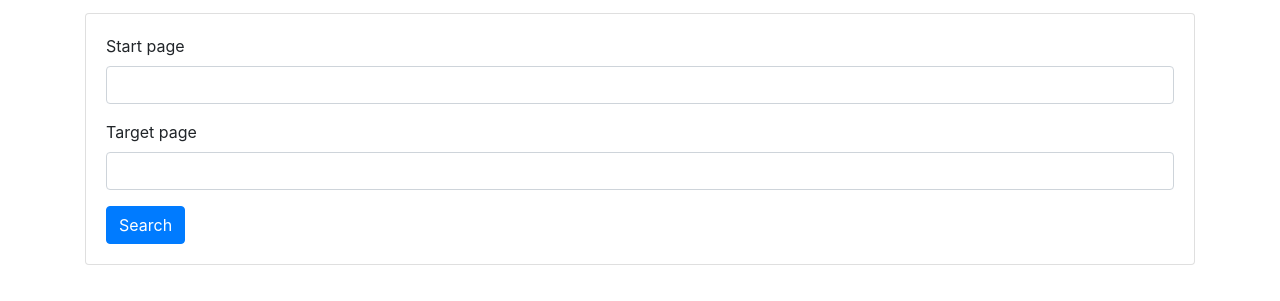
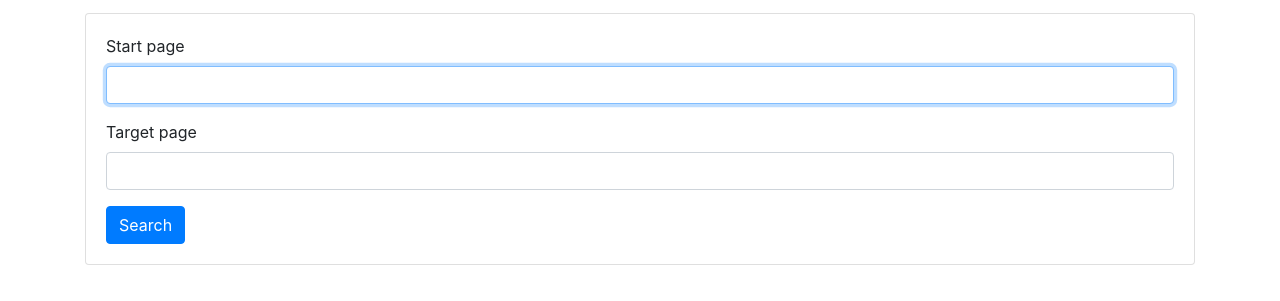
Before and after one commit to fvoichick/fvoichick.github.io, a plain HTML site: page game/index.html in a window 1280 px wide. Shown: the part 249-550 px from the top of the page. Drawn offline with nearby package versions, Linux system fonts and the light colour scheme.

Commit message:
Removed prints and added autofocus

```diff
--- a/game/index.html
+++ b/game/index.html
@@ -79,7 +79,7 @@
       <form id="form">
         <div class="form-group">
           <label for="start-page">Start page</label>
-          <input id="start-page" type="text" class="form-control text-monospace">
+          <input id="start-page" type="text" class="form-control text-monospace" autofocus>
         </div>
         <div class="form-group">
           <label for="target-page">Target page</label>
--- a/game/worker.js
+++ b/game/worker.js
@@ -4,7 +4,6 @@ function bfs(start, goal) {
     const totalOrigins = starts.length;
     for (const [index, origin] of starts.entries()) {
       postMessage({type: "page", page: origin, numClicks: numClicks + 1, progress: index * 100 / totalOrigins});
-      console.log([origin, pathCounts.get(origin)]);
       const links = getLinks(origin);
       for (const link of links) {
         if (closed.has(link)) {
```
